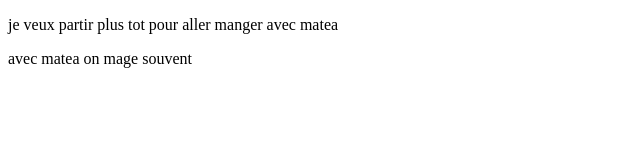
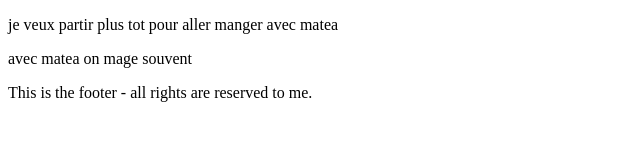
Before and after one commit to Raphaelle22/Raphaelle22.github.io, a plain HTML site: page index.html in a window 1280 px wide. Shown: the whole page, without its empty margins (0-640 px from the left). Drawn offline with Linux system fonts and the light colour scheme.

Commit message:
Update index.html

```diff
--- a/index.html
+++ b/index.html
@@ -6,5 +6,6 @@
     <body>
         <p> je veux partir plus tot pour aller manger avec matea </p>
         <p> avec matea on mage souvent </p>
+         <p>This is the footer - all rights are reserved to me.</p>
     </body>
 </html>
```
